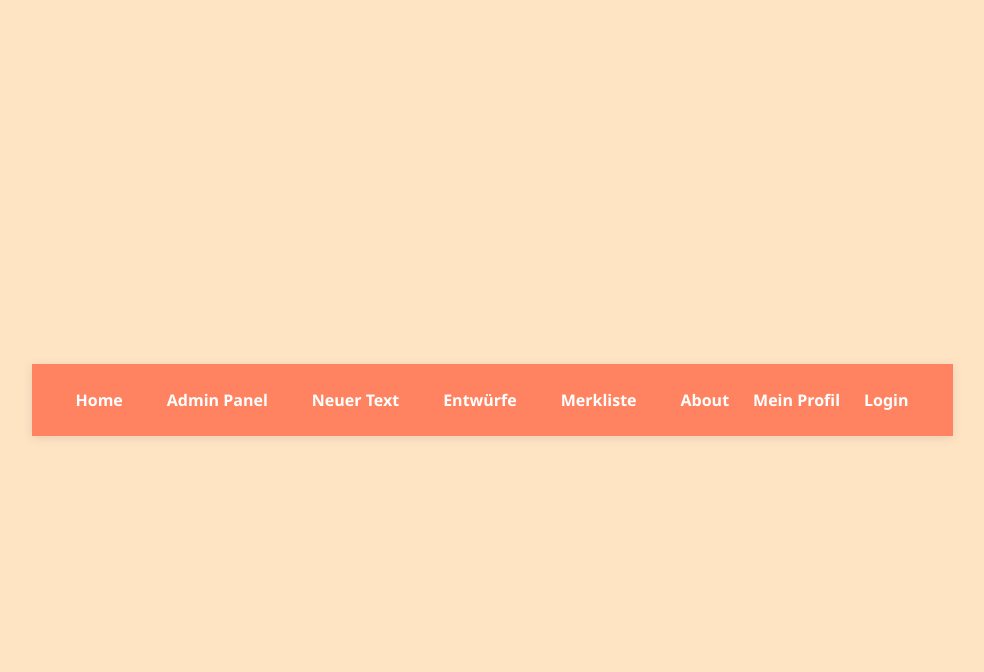
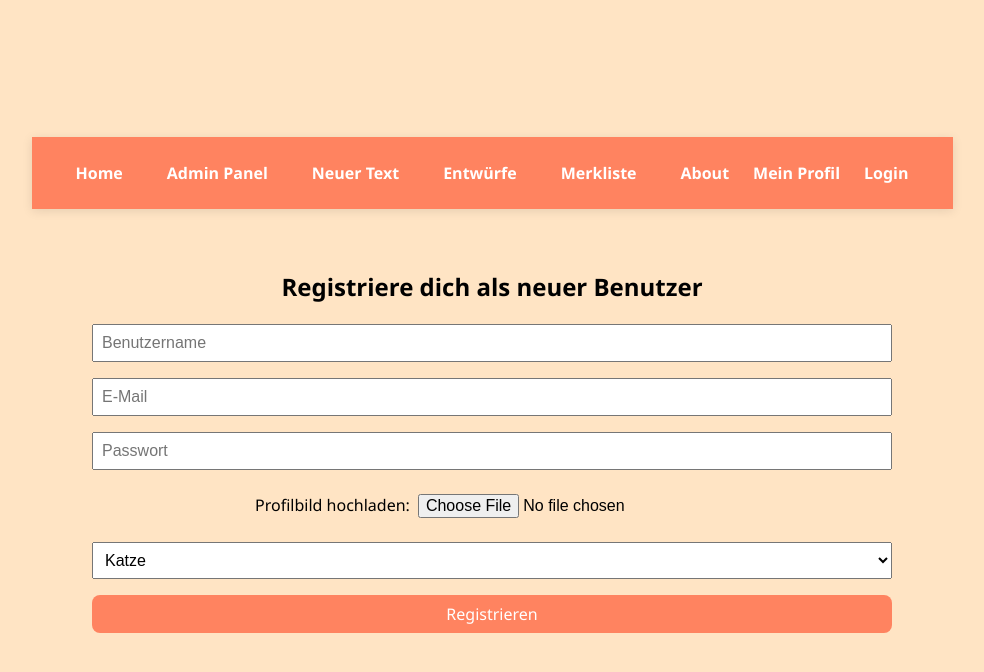
Before and after one commit to bolatgamze/miniprojekt2, a React (Vite) app: page /register in a window 1280 px wide. Shown: the top 672 px of the page, without its empty margins (148-1132 px from the left). Built offline with nearby package versions, Linux system fonts and the light colour scheme.

Commit message:
Register fertig, Login fast fertig

```diff
--- a/src/App.jsx
+++ b/src/App.jsx
@@ -21,12 +21,14 @@ import NeuerText from "./components/NeuerText.jsx";
 
 function App() {
 
-    const [benutzern, setBenutzern] = useState(benutzerDaten);
+    const [benutzern, setBenutzern] = useState(() => {
+        const savedUsers = localStorage.getItem('users');
+        return savedUsers ? JSON.parse(savedUsers) : benutzerDaten;})
     const [texts, setTexts] = useState(() => {
         const saved = localStorage.getItem('texts');
         return saved ? JSON.parse(saved) : textData;
     })
-    const [currentUser, setCurrenUser] = useState(
+    const [currentUser, setCurrentUser] = useState(
     {
         benutzername: "Gandalf",
             status: "admin",
@@ -49,6 +51,10 @@ function App() {
         localStorage.setItem('texts', JSON.stringify(texts));
     }, [texts]);
 
+        useEffect(() => {
+            localStorage.setItem('users', JSON.stringify(benutzern));
+        }, [benutzern]);
+
     const handleSaveNewText = (text) => {
         setTexts([...texts, text]);
     };
@@ -60,7 +66,7 @@ function App() {
                 <Route path="/home" element={<Home texts={texts} setTexts={setTexts} benutzer={benutzern} setBenutzern={setBenutzern} currentUser={currentUser}/>} />
                 <Route path="/text/:id" element={<TextDetail texts={texts} setTexts={setTexts} benutzern={benutzern} />} />
                 <Route path="/" element={<About />} />
-                <Route path="/login" element={<Login benutzern={benutzern} />} />
+                <Route path="/login" element={<Login benutzern={benutzern} setCurrentUser={setCurrentUser} currentUser={currentUser} />} />
                 <Route path="/register" element={<Register benutzern={benutzern} setBenutzern={setBenutzern} />} />
                 <Route path="/admin" element={<AdminPanel benutzern={benutzern} setBenutzern={setBenutzern} />} />
                 <Route path="/meinprofil" element={<MeinProfil benutzern={benutzern} currentUser={currentUser} />} />
--- a/src/components/Login.jsx
+++ b/src/components/Login.jsx
@@ -1,12 +1,76 @@
-import React from 'react';
+import React, { useState } from 'react';
 
-//wie fb oder insta login nur nickname und passwort frage
-//untern "noch kein konto? 'etwas komisches'..." und register link
-//wenn man schon beim login state ist, muss da logout stehen -bei navbar
+function Login({ benutzern, setCurrentUser, currentUser }) {
+    const [email, setEmail] = useState('');
+    const [passwort, setPasswort] = useState('');
+    const [error, setError] = useState('');
 
-function Login({benutzern}) {
+
+    const handleSubmit = (e) => {
+        e.preventDefault();
+
+        // Suche nach Benutzer in der Liste
+        const benutzer = benutzern.find((user) => user.email === email);
+
+        // Überprüfe, ob der Benutzer existiert und ob das Passwort stimmt
+        if (!benutzer) {
+            setError('Benutzer nicht gefunden!');
+            return;
+        }
+
+        if (benutzer.passwort !== passwort) {
+            setError('Falsches Passwort!');
+            return;
+        }
+
+        // Erfolgreiches Login
+        setCurrentUser(benutzer);
+        setError('');
+        alert(`Willkommen, ${benutzer.benutzername}!`);  // Hier kannst du auch weiterleiten oder den Zustand ändern
+
+        // Beispiel: Weiterleitung zur Home-Seite oder zum Benutzerprofil
+        // Mit React Router: history.push('/home');
+    };
+
     return (
-        <div></div>
+        <div style={{ padding: '40px 20px 30px', maxWidth: '800px', margin: '0 auto' }}>
+            <h2>Login</h2>
+
+            {currentUser ? (
+                <div>
+                    <h3>Willkommen zurück, {currentUser.benutzername}!</h3>
+                    <p>Email: {currentUser.email}</p>
+                    <p>Status: {currentUser.status}</p>
+                    {/* Weitere Login-Details anzeigen */}
+                </div>
+            ) : (
+                <form onSubmit={handleSubmit} style={{ display: 'flex', flexDirection: 'column', gap: '1rem' }}>
+                    {error && <div style={{ color: 'red' }}>{error}</div>}
+
+                    <input
+                        type="email"
+                        placeholder="E-Mail"
+                        value={email}
+                        onChange={(e) => setEmail(e.target.value)}
+                        required
+                        style={{ padding: '0.5rem', fontSize: '1rem' }}
+                    />
+
+                    <input
+                        type="password"
+                        placeholder="Passwort"
+                        value={passwort}
+                        onChange={(e) => setPasswort(e.target.value)}
+                        required
+                        style={{ padding: '0.5rem', fontSize: '1rem' }}
+                    />
+
+                    <button type="submit" style={{ padding: '0.5rem', fontSize: '1rem', cursor: 'pointer' }}>
+                        Anmelden
+                    </button>
+                </form>
+            )}
+        </div>
     );
 }
 
--- a/src/components/Register.jsx
+++ b/src/components/Register.jsx
@@ -1,22 +1,131 @@
-import React from 'react';
+import React, { useState } from 'react';
 
-/*
+function Register({ benutzern, setBenutzern }) {
+    const [benutzername, setBenutzername] = useState('');
+    const [email, setEmail] = useState('');
+    const [passwort, setPasswort] = useState('');
+    const [profilbild, setProfilbild] = useState('');
+    const [typ, setTyp] = useState('Katze');
+    const [beigetretenAm, setBeigetretenAm] = useState(new Date().toISOString().split("T")[0]);
+    const [error, setError] = useState('');
 
-const [userData, setUserData] = useState({
-    benutzername: "",
-    passwort: "",
-    email: "",
-    typ: "", -katze oder hund
-    anmeldedatum: "", -also jetzt
-    profilbild: null -wenn kein profilbild hinzugefügt, automatisch defaultkatze oder hund bild
-    ...
-    ...
-});
+    const handleImageChange = (e) => {
+        const file = e.target.files[0];
+        if (file) {
+            const reader = new FileReader();
+            reader.onloadend = () => {
+                setProfilbild(reader.result); // Bild wird als Base64-String gesetzt
+            };
+            reader.readAsDataURL(file); // Startet das Einlesen der Datei
+        }
+    };
 
- */
-function Register({benutzern,setBenutzern}) {
+    const handleSubmit = (e) => {
+        e.preventDefault();
+
+        // Validierung
+        if (!benutzername || !email || !passwort) {
+            setError("Alle Felder sind erforderlich!");
+            return;
+        }
+
+        // Prüfen, ob der Benutzername oder die E-Mail bereits existiert
+        if (benutzern.some((user) => user.email === email || user.benutzername === benutzername)) {
+            setError("Benutzername oder E-Mail existieren bereits!");
+            return;
+        }
+
+        // Erstellen des neuen Benutzers
+        const neuerBenutzer = {
+            benutzername,
+            status: 'user', // Der Status eines neuen Benutzers ist standardmäßig "user"
+            email,
+            passwort, // Passwörter sollten normalerweise sicher gespeichert werden
+            profilbild,
+            typ,
+            beigetretenAm,
+            zuletztOnline: new Date().toISOString().split("T")[0],
+            texte: [],
+            textKommentare: [],
+            entwuerfe: {},
+            merkliste: []
+        };
+
+        // Neuen Benutzer zum Zustand hinzufügen
+        setBenutzern([...benutzern, neuerBenutzer]);
+
+        // Felder zurücksetzen
+        setBenutzername('');
+        setEmail('');
+        setPasswort('');
+        setProfilbild('');
+        setError('');
+    };
+
     return (
-        <div></div>
+        <div style={{ padding: "40px 20px 30px", maxWidth: "800px", margin: "0 auto" }}>
+            <h2>Registriere dich als neuer Benutzer</h2>
+            <form onSubmit={handleSubmit} style={{ display: 'flex', flexDirection: 'column', gap: '1rem' }}>
+
+                {error && <div style={{ color: 'red' }}>{error}</div>}
+
+                <input
+                    type="text"
+                    placeholder="Benutzername"
+                    value={benutzername}
+                    onChange={(e) => setBenutzername(e.target.value)}
+                    required
+                    style={{ padding: '0.5rem', fontSize: '1rem' }}
+                />
+
+                <input
+                    type="email"
+                    placeholder="E-Mail"
+                    value={email}
+                    onChange={(e) => setEmail(e.target.value)}
+                    required
+                    style={{ padding: '0.5rem', fontSize: '1rem' }}
+                />
+
+                <input
+                    type="password"
+                    placeholder="Passwort"
+                    value={passwort}
+                    onChange={(e) => setPasswort(e.target.value)}
+                    required
+                    style={{ padding: '0.5rem', fontSize: '1rem' }}
+                />
+
+                {profilbild && (
+                    <div>
+                        <img src={profilbild} alt="Vorschau" style={{ maxWidth: '200px', marginTop: '1rem' }} />
+                    </div>
+                )}
+
+                <div>
+                    <span>Profilbild hochladen:</span>
+                    <input
+                        type="file"
+                        accept="image/*"
+                        onChange={handleImageChange}
+                        style={{ padding: '0.5rem', fontSize: '1rem' }}
+                    />
+                </div>
+
+                <select
+                    value={typ}
+                    onChange={(e) => setTyp(e.target.value)}
+                    style={{ padding: '0.5rem', fontSize: '1rem' }}
+                >
+                    <option value="Katze">Katze</option>
+                    <option value="Hund">Hund</option>
+                </select>
+
+                <button type="submit" style={{ padding: '0.5rem', fontSize: '1rem', cursor: 'pointer' }}>
+                    Registrieren
+                </button>
+            </form>
+        </div>
     );
 }
 
```
